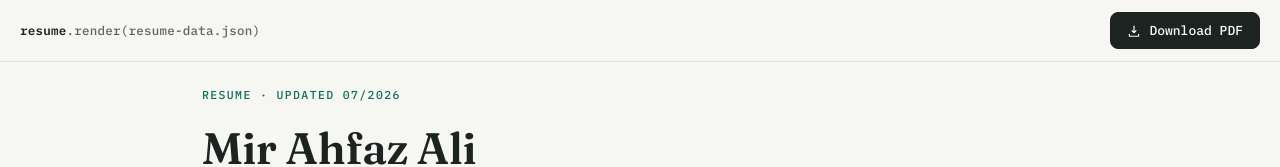
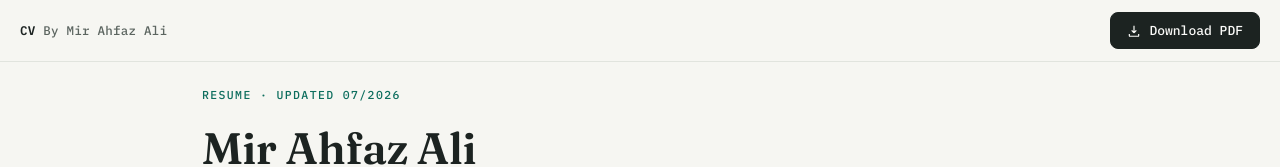
Before and after one commit to mir-ahfaz-ali/resume, a plain HTML site: page index.html in a window 1280 px wide. Shown: the top 167 px of the page. Drawn offline with Linux system fonts and the light colour scheme.

Commit message:
Update header branding in index.html to reflect author name

```diff
--- a/index.html
+++ b/index.html
@@ -197,7 +197,7 @@ footer.foot{margin-top:20px;padding-top:12px;border-top:1px solid var(--line);fo
 </head>
 <body>
 <div class="topbar">
-  <div class="brand"><b>resume</b>.render(<span id="dataFileLabel">resume-data.json</span>)</div>
+  <div class="brand"><b>CV</b> By <span id="dataFileLabel">Mir Ahfaz Ali</span></div>
   <button class="btn primary" id="downloadBtn" onclick="window.print()" disabled>
     <svg viewBox="0 0 24 24" fill="none" stroke="currentColor" stroke-width="2"><path d="M12 3v12m0 0l-4-4m4 4l4-4M4 17v3a1 1 0 001 1h14a1 1 0 001-1v-3"/></svg>
     Download PDF
```
